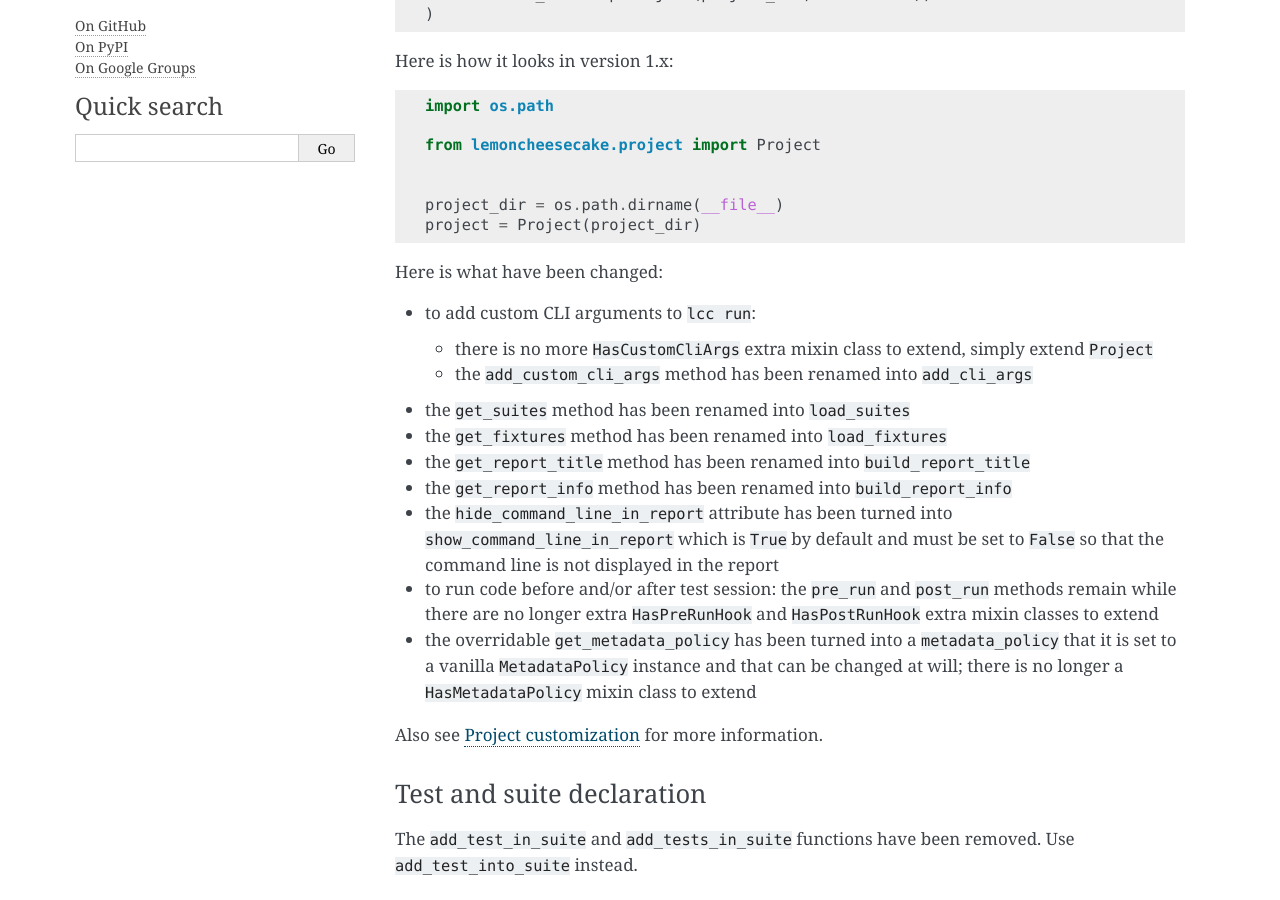
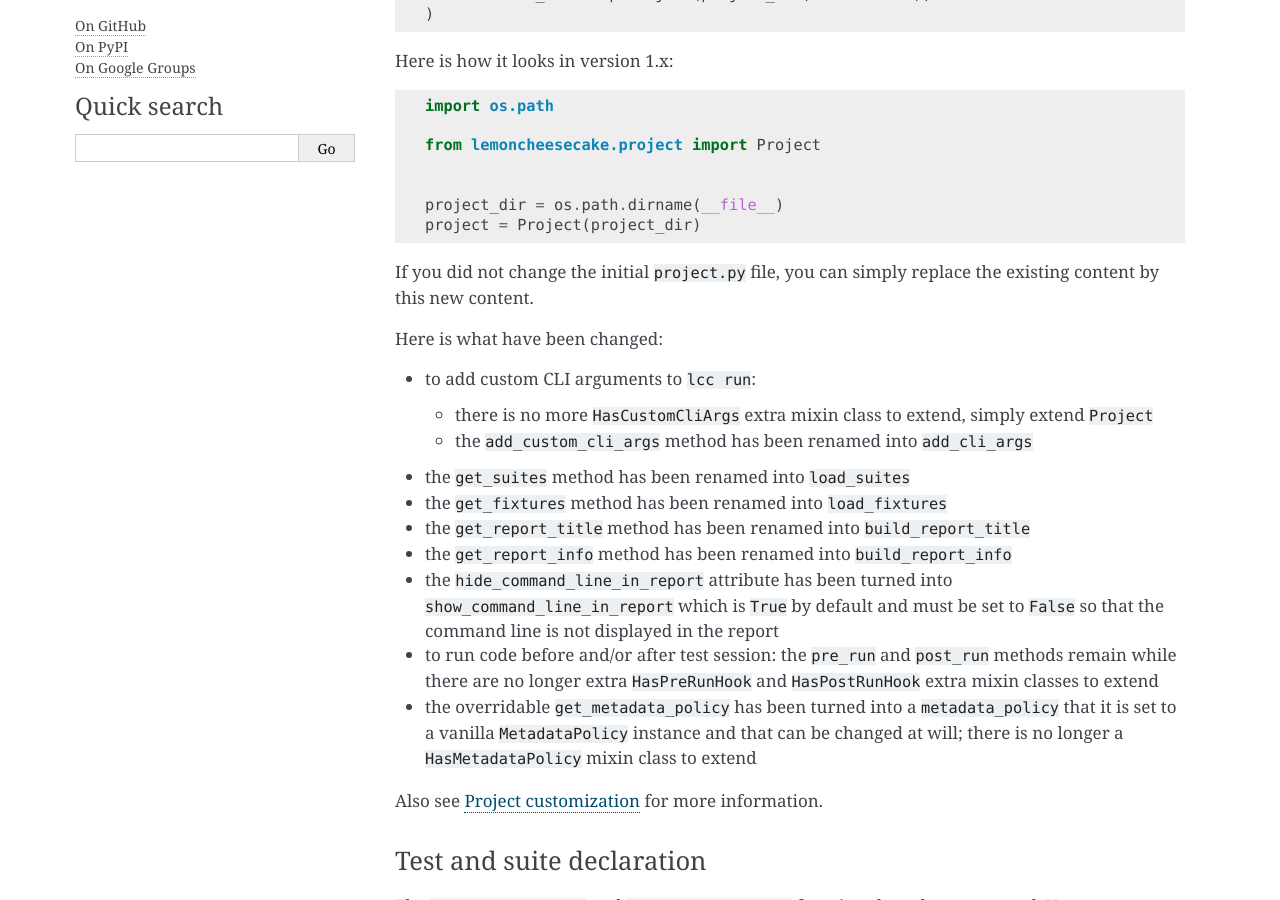
Before and after one commit to lemoncheesecake/lemoncheesecake, a Sphinx documentation site: the page built from doc/v1-migration-guide.rst, in a window 1280 px wide and 900 px high, scrolled down 594 px. Built offline with Sphinx 7.4.7, drawn with Linux system fonts in a browser that asks for light colours.

Commit message:
doc: add a note about project.py file migration

```diff
--- a/doc/v1-migration-guide.rst
+++ b/doc/v1-migration-guide.rst
@@ -36,6 +36,8 @@ Here is how it looks in version 1.x::
 
     project_dir = os.path.dirname(__file__)
     project = Project(project_dir)
+
+If you did not change the initial ``project.py`` file, you can simply replace the existing content by this new content.
 
 Here is what have been changed:
 
```
